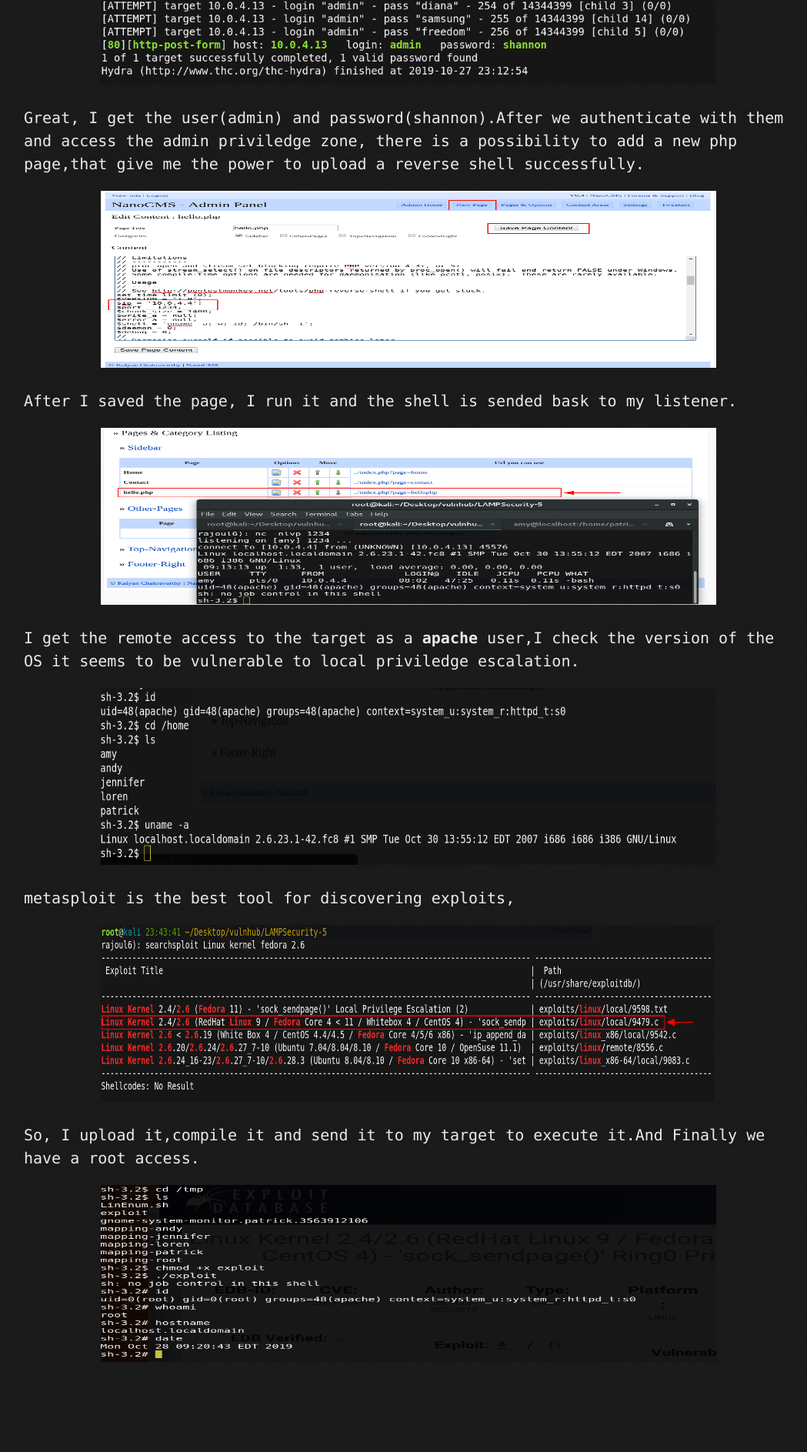
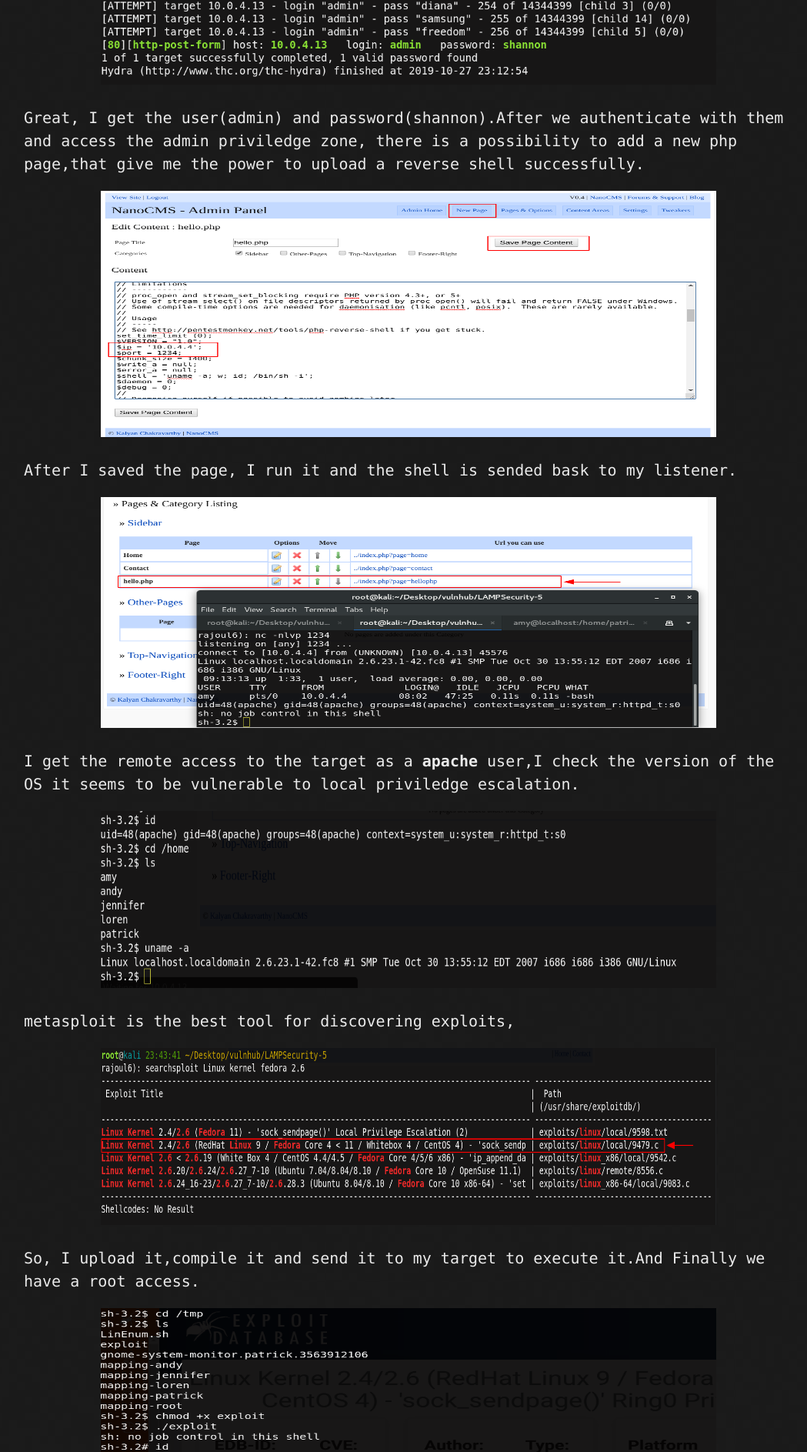
Before and after one commit to rajoul/rajoul.github.io, a Jekyll site: the page built from my_write_up/LAMPSecurity-5.md, in a window 1280 px wide. Shown: the part 2059-3946 px from the top of the page at 77% size, without its empty margins (109-1158 px from the left). Built offline with Jekyll 4.4.1, drawn with Linux system fonts in a browser that asks for light colours; our own code applies the rules of GitHub Pages for plain Markdown files; before the commit the page ends 3857 px from its top, so only the background shows below that.

Commit message:
Update LAMPSecurity-5.md

```diff
--- a/my_write_up/LAMPSecurity-5.md
+++ b/my_write_up/LAMPSecurity-5.md
@@ -28,11 +28,11 @@
 Great, I get the user(admin) and password(shannon).After we authenticate with them and access the admin priviledge zone, there is
 a possibility to add a new php page,that give me the power to upload a reverse shell successfully.
 <p align="center">
-  <img src="https://rajoul.github.io/my_write_up/image/LAMPSecurity-5/5.png" width="800" height="230">
+  <img src="https://rajoul.github.io/my_write_up/image/LAMPSecurity-5/5.png" width="800" height="320">
 </p>
 After I saved the page, I run it and the shell is sended bask to my listener.
 <p align="center">
-  <img src="https://rajoul.github.io/my_write_up/image/LAMPSecurity-5/6.png" width="800" height="230">
+  <img src="https://rajoul.github.io/my_write_up/image/LAMPSecurity-5/6.png" width="800" height="300">
 </p>
 I get the remote access to the target as a **apache** user,I check the version of the OS it seems to be vulnerable to local priviledge escalation.
 <p align="center">
@@ -44,5 +44,5 @@
 </p>
 So, I upload it,compile it and send it to my target to execute it.And Finally we have a root access.
 <p align="center">
-  <img src="https://rajoul.github.io/my_write_up/image/LAMPSecurity-5/root_access.png" width="800" height="230">
+  <img src="https://rajoul.github.io/my_write_up/image/LAMPSecurity-5/root_access.png" width="800" height="300">
 </p>
```
